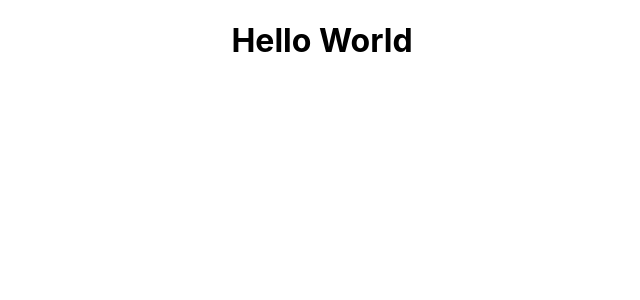
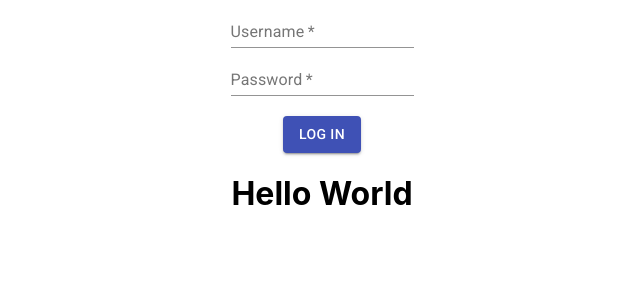
Before and after one commit to HexerMelvin117/FirstScraper, a React (Create React App) app: page / in a window 1280 px wide. Shown: the top 300 px of the page, without its empty margins (318-958 px from the left). Built offline with nearby package versions, Linux system fonts and the light colour scheme.

Commit message:
Currently working on login form.

```diff
--- a/public/index.html
+++ b/public/index.html
@@ -9,6 +9,7 @@
       name="description"
       content="Web site created using create-react-app"
     />
+    <link rel="stylesheet" href="https://fonts.googleapis.com/css?family=Roboto:300,400,500,700&display=swap" />
     <link rel="apple-touch-icon" href="%PUBLIC_URL%/logo192.png" />
     <!--
       manifest.json provides metadata used when your web app is installed on a
--- /dev/null
+++ b/src/components/formcontrollers/MaterialUIText.tsx
@@ -0,0 +1,26 @@
+import React from 'react';
+import { TextField } from '@material-ui/core';
+import { Field } from 'formik';
+
+interface FieldComponents {
+	name: string,
+	label: string,
+	required?: boolean,
+	type?: string
+}
+
+const MaterialUIText: React.FC<FieldComponents> = ({ name, label, required = "false", type = "text" }) => {
+	return (
+		<div>
+			<Field
+				as={TextField}
+				name={name}
+				label={label}
+				required={required}
+				type={type}
+			/>
+		</div>
+	)
+}
+
+export default MaterialUIText
--- a/src/components/login/LoginForm.tsx
+++ b/src/components/login/LoginForm.tsx
@@ -1,7 +1,9 @@
-import React, { useState } from 'react';
-import { Formik } from 'formik';
+import React from 'react';
+import { Formik, Form } from 'formik';
 import axios from 'axios';
 import * as Yup from 'yup';
+import MaterialUIText from '../formcontrollers/MaterialUIText';
+import { Button } from '@material-ui/core'
 
 const LoginForm: React.FC = () => {
 
@@ -22,9 +24,9 @@ const LoginForm: React.FC = () => {
       .required("Required")
   })
 
-  const handleSubmit = () => {
-
-  }
+  const handleSubmit = (values: User): void => {
+    alert(values.username);
+  };
 
   return (
     <Formik
@@ -32,7 +34,23 @@ const LoginForm: React.FC = () => {
       onSubmit={handleSubmit}
       validationSchema={loginSchema}
     >
-
+      {() => {
+          return (
+            <Form>
+              <MaterialUIText name="username" label="Username" required={true} />
+              <MaterialUIText name="password" label="Password" required={true} />
+              <br />
+              <Button
+                variant="contained"
+                color="primary"
+                type="submit"
+              >
+                Log in
+              </Button>
+            </Form>
+          )
+        }
+      }
     </Formik>
   )
 }
```
